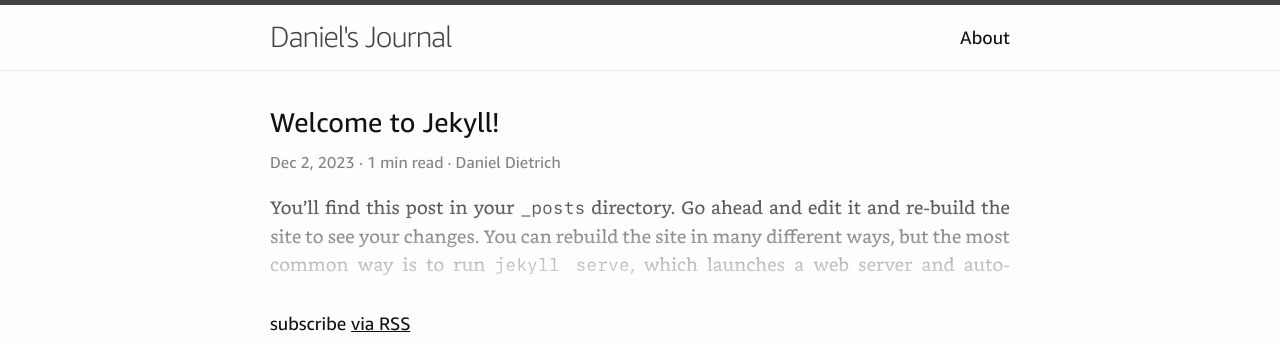
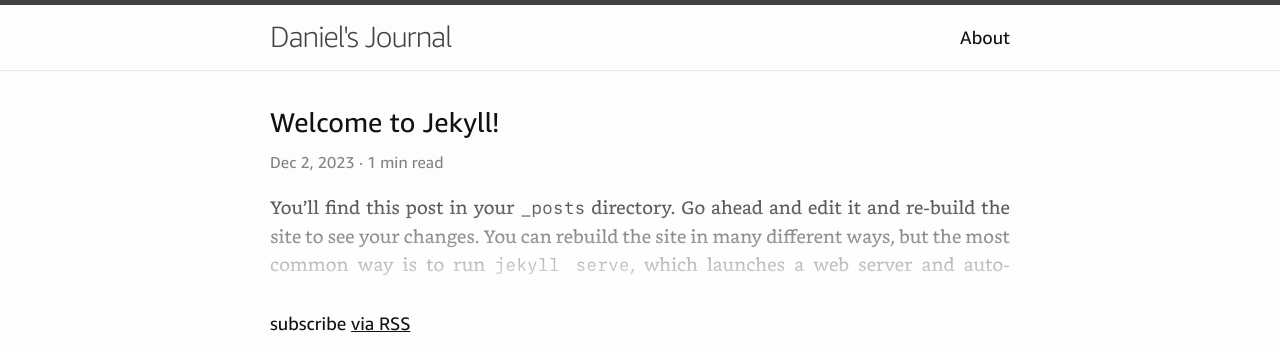
Before and after one commit to danieldietrich/journal, a Jekyll site: the page built from index.md, in a window 1280 px wide. Shown: the top 346 px of the page. Built offline with Jekyll 4.4.1, drawn with Linux system fonts in a browser that asks for light colours.

Commit message:
Simplified post-meta

```diff
--- a/_includes/post-meta.html
+++ b/_includes/post-meta.html
@@ -1,8 +1,13 @@
+{% if post %}
+  {% assign post_date = post.date %}
+  {% assign post_content = post.content %}
+{% else %}
+  {% assign post_date = page.date %}
+  {% assign post_content = page.content %}
+{% endif %}
 <time class="dt-published" datetime="{{ page.date | date_to_xmlschema }}" itemprop="datePublished">
   {%- assign date_format = site.minima.date_format | default: "%b %-d, %Y" -%}
-  {{ include.post_date | date: date_format }}
+  {{ post_date | date: date_format }}
 </time>
 &middot;
-<span>{{ include.post_content | reading_time }}</span>
-&middot;
-<span itemprop="author" itemscope itemtype="http://schema.org/Person"><span class="p-author h-card" itemprop="name">{{ include.post_author | strip | default: site.author }}</span></span>
+<span>{{ post_content | reading_time }}</span>
--- a/_layouts/home.html
+++ b/_layouts/home.html
@@ -20,7 +20,7 @@
           <a class="post-link" href="{{ post.url | relative_url }}">
             {{ post.title | escape }}
           </a>
-          <span class="post-meta">{%- include post-meta.html post_author=post.author post_date=post.date post_content=post.content -%}</span>
+          <span class="post-meta">{%- include post-meta.html -%}</span>
         </h3>
         {%- if site.show_excerpts -%}
           <div class="fade-container">
--- a/_layouts/post.html
+++ b/_layouts/post.html
@@ -6,7 +6,7 @@
   <header class="post-header">
     <h1 class="post-title p-name" itemprop="name headline">{{ page.title | escape }}</h1>
     <p class="post-meta">
-      {%- include post-meta.html post_author=page.author post_date=page.date post_content=page.content -%}
+      {%- include post-meta.html -%}
     </p>
   </header>
 
```
